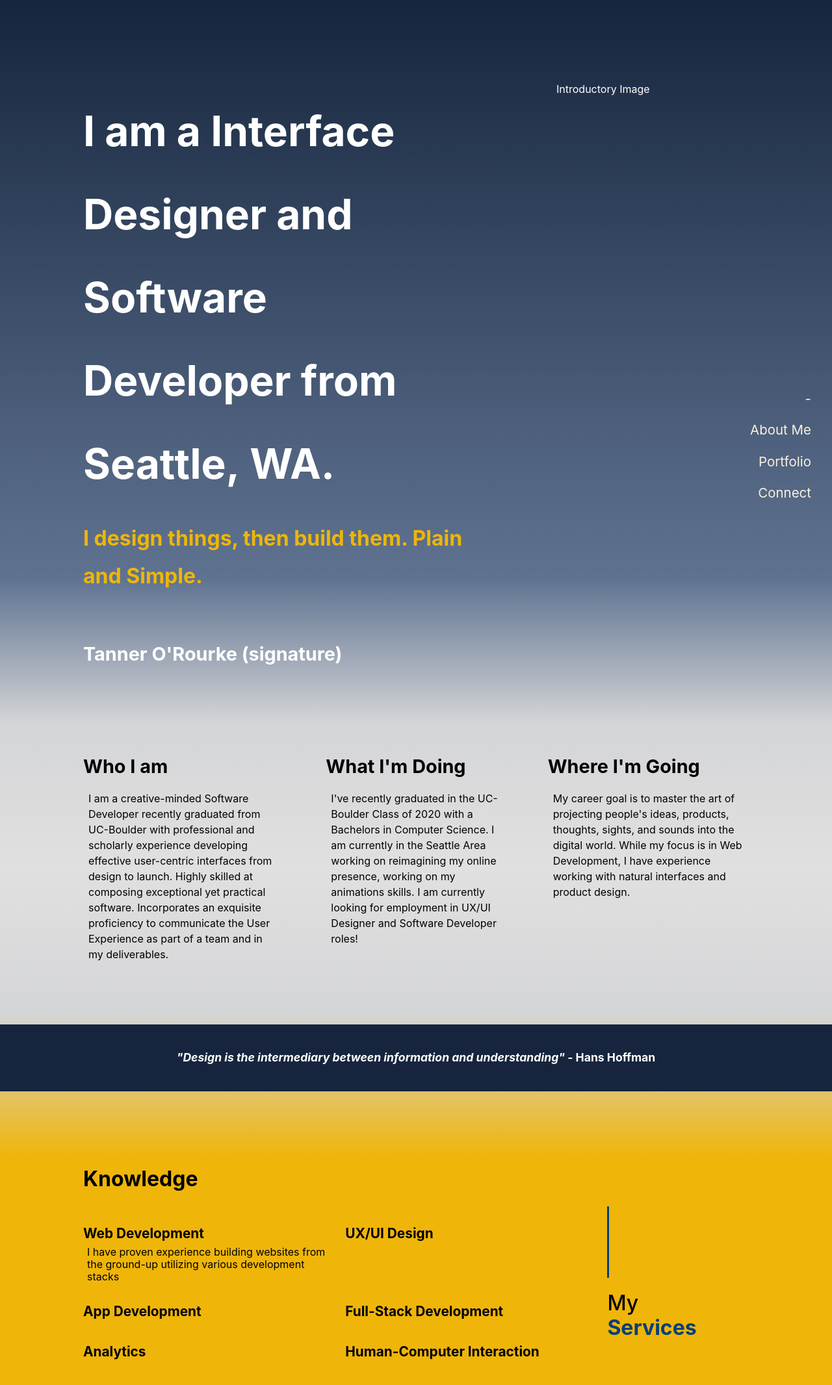
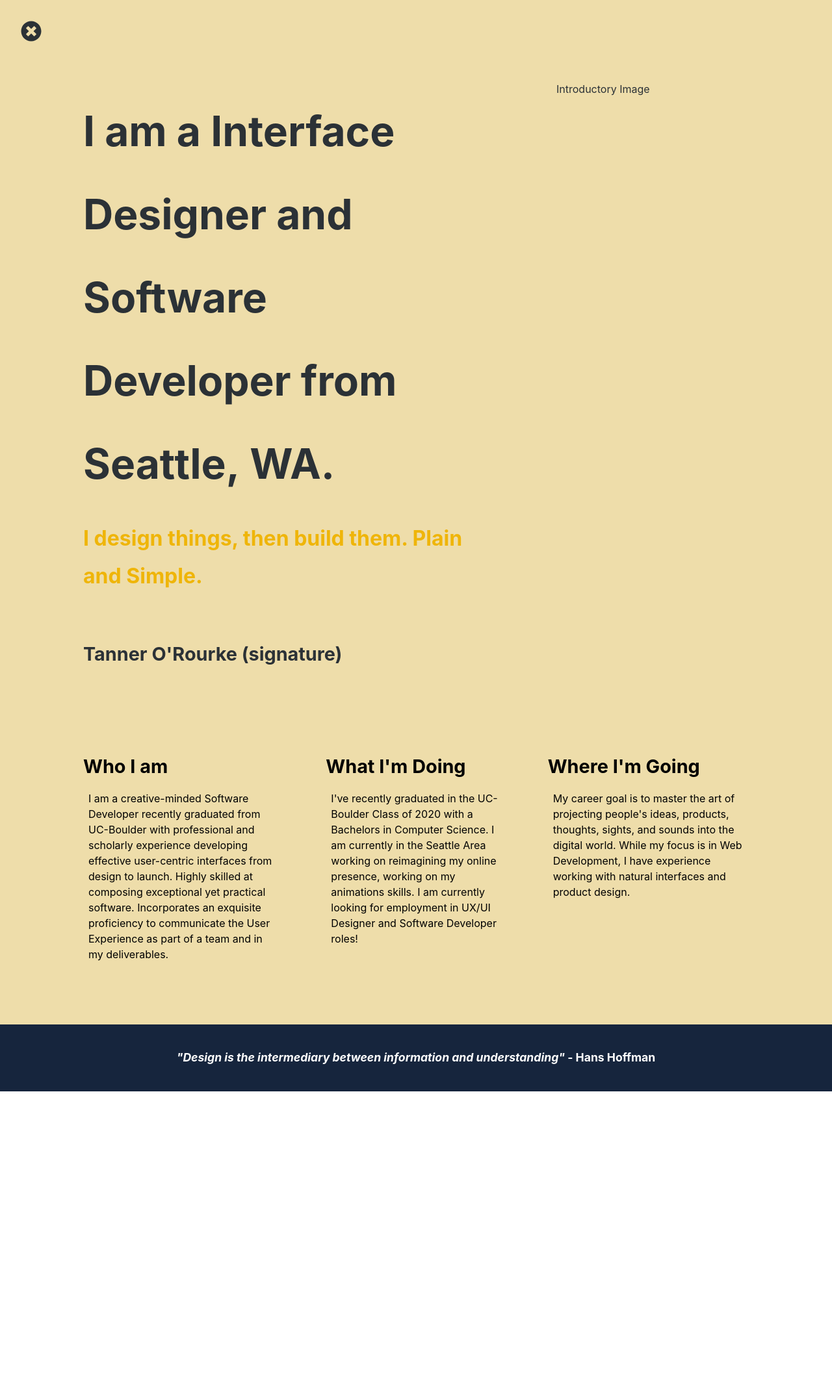
Before and after one commit to torourke14/portfolio-site, a React (Create React App) app in the folder tanners_website/: page /about in a window 1280 px wide. Shown: the top 2132 px of the page at 65% size. After the commit the page ends 1680 px from the top, so only its background shows below. Built offline with nearby package versions, Linux system fonts and the light colour scheme.

Commit message:
Reformatted drawers. Fixing route linking

```diff
--- a/tanners_website/src/components/AboutMeDrawer.css
+++ b/tanners_website/src/components/AboutMeDrawer.css
@@ -7,15 +7,17 @@
     line-height: 1.2;
     scroll-behavior: smooth;
 
-    background-image: linear-gradient(
-        #16253d,
-        #5f7391 40%,
-        #d4d5d7 50%,
-        #e0e0e0 60%,
-        #d4d5d7 70%,
-        #efb509 80%
-    );
+    background-color:#eeddaa;
 }
+
+.aboutme-back-button {
+    position: fixed;
+    top: 2rem;
+    left: 2rem;
+}
+    .aboutme-back-button a {
+        color: #2b3136;
+    }
 
 /* Common Styling */
     #About_MeDrawer h4 {
@@ -50,7 +52,7 @@
     flex-flow: row wrap;
     height: 100%;
     padding: 128px 2.5% 64px 10%;
-    color: white;
+    color: #2b3136;
     }
     #banner {
         padding-right: 10%;
@@ -126,55 +128,3 @@
         font-size: 1.1em;
     }
 /* end ----- */
-
-
-
-/* ===== My Services Intro Styling ===== */
-#About_DrawerServices {
-    display: flex;
-    flex-flow: row wrap;
-    height: 100%;
-    padding: 96px 0 128px 10%;
-    }
-    #services-content {
-        width: 70%;
-        color: black;
-    }
-
-    #skill-blocks {
-        display: flex;
-        flex-flow: row wrap;
-        }
-        .skill-box {
-            width: 50%; /*..of flex*/
-        }
-        .skill-box p {
-            padding-left: 6px;
-            padding-right: 12px;
-        }
-
-    #services-right {
-        width: 30%;
-        padding-right: 5%;
-    }
-        #title {
-            position: relative;
-            left: 0;
-            top: 25%;
-            width: 3px; /*=stroke*/
-            height: 110px; /*=length*/
-            background: #003F7A;
-            }
-            #title p {
-                position: relative;
-                top: 130px; /*=position from top of line*/
-                font-size: 2em;
-                font-weight: 500;
-            }
-            #title span {
-                color: #003F7A;
-                left: 0;
-                font-weight: 700;
-
-            }
-/* end ----- */
--- a/tanners_website/src/components/AboutMeDrawer.js
+++ b/tanners_website/src/components/AboutMeDrawer.js
@@ -6,14 +6,20 @@ import linkedinIcon from '../images/linkedin-icon.png';
 import githubIcon from '../images/github-icon.png';
 import emailIcon from '../images/mail-icon.png';
 
-import FloatingNav from './FloatingNav';
+import { Link } from 'react-router-dom';
+import { FontAwesomeIcon } from '@fortawesome/react-fontawesome';
+import { faTimesCircle } from '@fortawesome/free-solid-svg-icons';
 
 class AboutMeDrawer extends React.Component {
 
         render() {
                 return (
                 <div id='About_MeDrawer'>
-                        <FloatingNav deprecate={true} />
+                        <div className="aboutme-back-button">
+                            <Link to='/'>
+                                <FontAwesomeIcon icon={ faTimesCircle } size="2x" />
+                            </Link>
+                        </div>
                         <div id='About_DrawerIntro'>
                                 <div id="banner">
                                         <h1>I am a Interface Designer and Software Developer from Seattle,&nbsp;WA.</h1>
@@ -59,69 +65,6 @@ class AboutMeDrawer extends React.Component {
                                 <i>"Design is the intermediary between information and understanding"</i> - Hans Hoffman
                                 </h4>
                         </div>
-
-                        <div id="About_DrawerServices" className="container">
-                                <div id='services-content'>
-                                        <h2>Knowledge</h2>
-                                        <div id='skill-blocks'>
-                                                <div className="skill-box">
-                                                        <div className="skill-header">
-                                                                <img/>
-                                                                <h4>Web Development</h4>
-                                                        </div>
-                                                        <p>
-                                                        I have proven experience building websites from the
-                                                        ground-up utilizing various development stacks
-                                                        </p>
-                                                </div>
-                                                <div className="skill-box">
-                                                        <div className="skill-img">
-                                                                <img />
-                                                                <h4>UX/UI Design</h4>
-                                                        </div>
-                                                        <p>
-                                                        </p>
-                                                </div>
-                                                <div className="skill-box">
-                                                        <div className="skill-img">
-                                                                <img />
-                                                                <h4>App Development</h4>
-                                                        </div>
-                                                        <p>
-                                                        </p>
-                                                </div>
-                                                <div className="skill-box">
-                                                        <div className="skill-img">
-                                                                <img />
-                                                                <h4>Full-Stack Development</h4>
-                                                        </div>
-                                                        <p>
-                                                        </p>
-                                                </div>
-                                                <div className="skill-box">
-                                                        <div className="skill-img">
-                                                                <img />
-                                                                <h4>Analytics</h4>
-                                                        </div>
-                                                        <p>
-                                                        </p>
-                                                </div>
-                                                <div className="skill-box">
-                                                        <div className="skill-img">
-                                                                <img />
-                                                                <h4>Human-Computer Interaction</h4>
-                                                        </div>
-                                                        <p>
-                                                        </p>
-                                                </div>
-                                        </div>
-                                </div>
-                                <div id='services-right'>
-                                        <div id="title">
-                                                <p>My<br/><span>Services</span></p>
-                                        </div>
-                                </div>
-                        </div>
                 </div>
                 )
         }
--- a/tanners_website/src/components/ExpSkillsDrawer.css
+++ b/tanners_website/src/components/ExpSkillsDrawer.css
@@ -1,3 +1,54 @@
+/* ===== My Services Intro Styling ===== */
+#About_DrawerServices {
+    display: flex;
+    flex-flow: row wrap;
+    height: 100%;
+    padding: 96px 0 128px 10%;
+    }
+    #services-content {
+        width: 70%;
+        color: black;
+    }
+
+    #skill-blocks {
+        display: flex;
+        flex-flow: row wrap;
+        }
+        .skill-box {
+            width: 50%; /*..of flex*/
+        }
+        .skill-box p {
+            padding-left: 6px;
+            padding-right: 12px;
+        }
+
+    #services-right {
+        width: 30%;
+        padding-right: 5%;
+    }
+        #title {
+            position: relative;
+            left: 0;
+            top: 25%;
+            width: 3px; /*=stroke*/
+            height: 110px; /*=length*/
+            background: #003F7A;
+            }
+            #title p {
+                position: relative;
+                top: 130px; /*=position from top of line*/
+                font-size: 2em;
+                font-weight: 500;
+            }
+            #title span {
+                color: #003F7A;
+                left: 0;
+                font-weight: 700;
+
+            }
+/* end ----- */
+
+
 /* Common grid styling */
 .col-1 { width: 30%; }
 .col-2 { width: 70%; }
--- a/tanners_website/src/pages/About.js
+++ b/tanners_website/src/pages/About.js
@@ -9,15 +9,16 @@ class About extends React.Component {
                 <div className="about-content">
                     <div className="about-intro-para">
                         <h2>I am</h2>
-                        <p>a Full-Stack Developer from Seattle, Washington with a keen eye for Design from
-                            Seattle, Washington. </p>
-                        <p>I graduated from the University od Colorado-Boulder in the Class of 2020 with a Bachelor's
-                            in Computer Science.</p>
-                        <p>My informal focus and passion is in designing products.</p>
+                        <p>a Front-End Developer and Interface Designer from Seattle, Washington.
+                            </p>
+                        <p>I recently graduated from the University od Colorado-Boulder in the Class of 2020 with as a
+                            Bachelor of Science in Computer Science.</p>
                     </div>
                     <div className="about-intro-para">
                         <h2>Passionate</h2>
-                        <p>about</p>
+                        <p>about designing, building, refactoring, and shipping user-driven products.
+                            My informal focus is in Cognitive Psychology and Visual Communication.
+                        </p>
                     </div>
                     <div className="about-intro-para">
                         <h2>Fluent</h2>
```
Also changed, not shown: tanners_website/src/components/ExpSkillsDrawer.js (+63 -1 lines).
